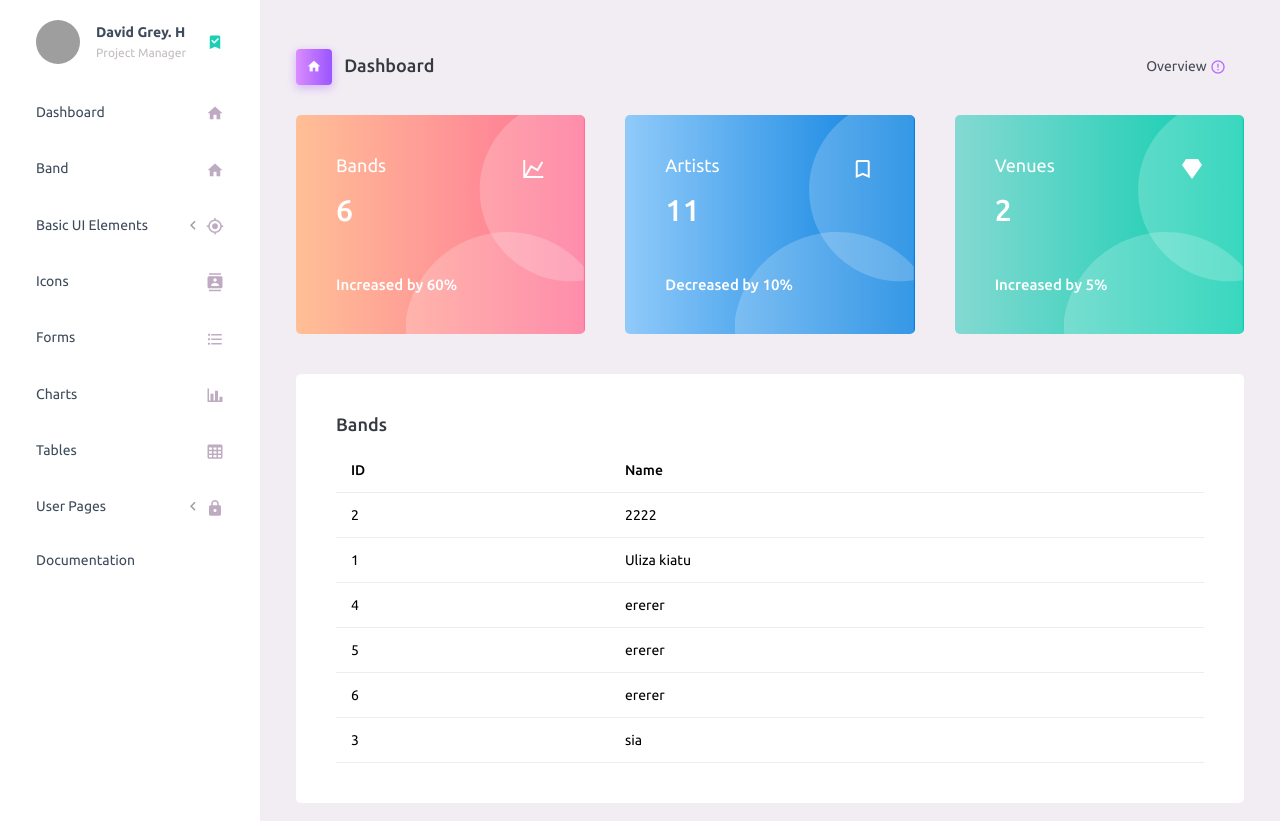
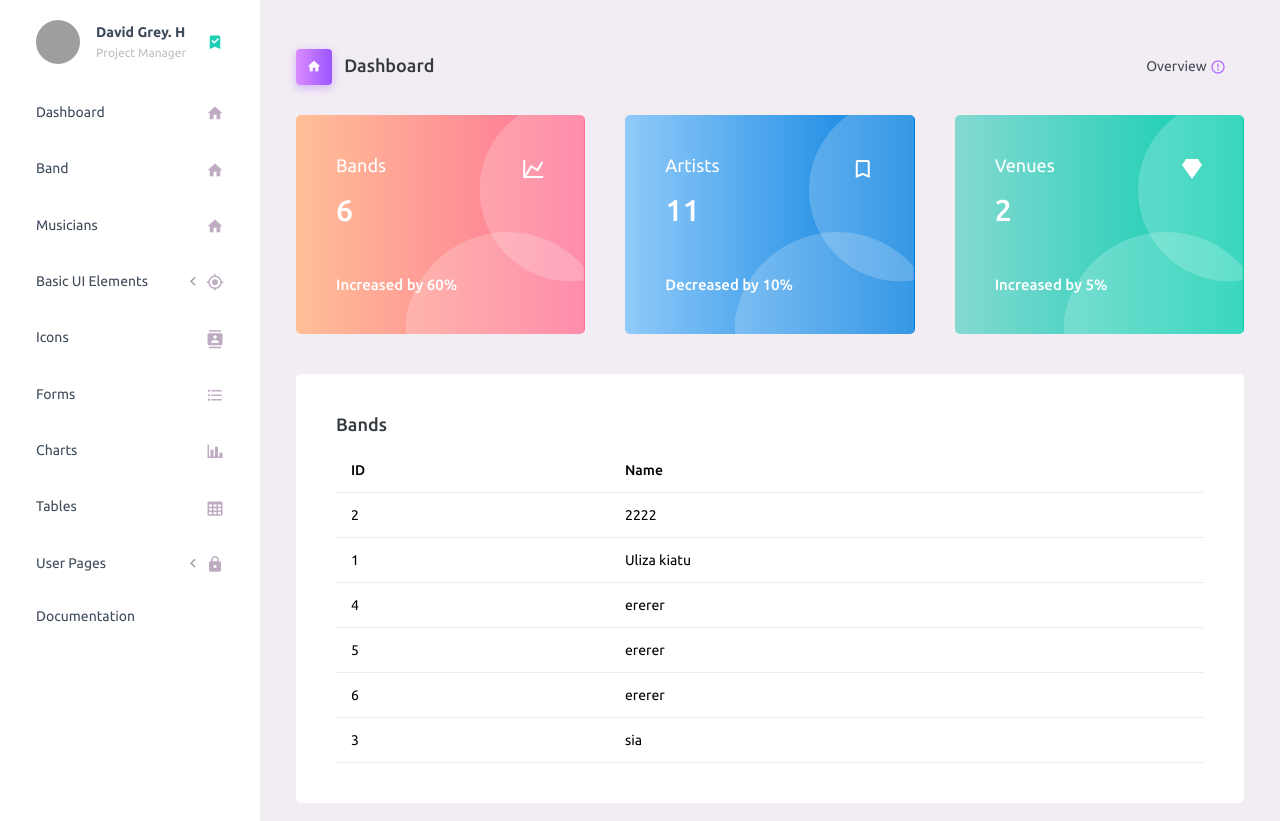
Before and after one commit to kibetamos/RiffMates, a Django app: page / in a window 1280 px wide. Shown: the part 70-891 px from the top of the page. Run offline with Django 4.2, Linux system fonts and the light colour scheme; data comes from the database, SQL or seed files in the repository; some libraries are stand-ins or nearby versions; grey boxes are pictures that could not be loaded.

Commit message:
add mmusicans

```diff
--- a/templates/index.html
+++ b/templates/index.html
@@ -123,7 +123,12 @@
               </a>
             </li>
 
-
+            <li class="nav-item">
+              <a class="nav-link" href="{% url 'bands' %}">
+                <span class="menu-title">Musicians</span>
+                <i class="mdi mdi-home menu-icon"></i>
+              </a>
+            </li>
             <li class="nav-item">
               <a class="nav-link" data-bs-toggle="collapse" href="#ui-basic" aria-expanded="false" aria-controls="ui-basic">
                 <span class="menu-title">Basic UI Elements</span>
```
